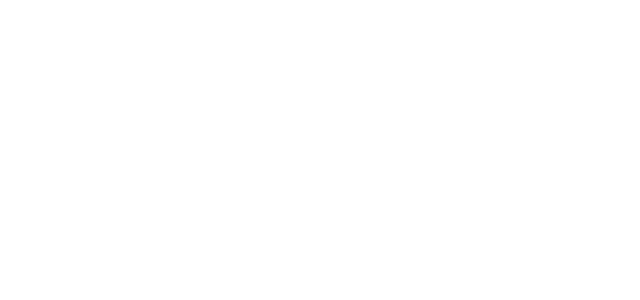
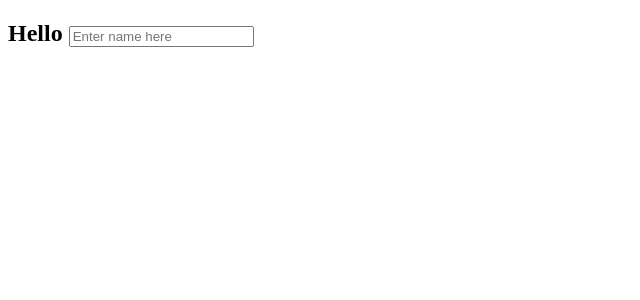
Before and after one commit to hvohr/hackathon-to-do, a Vue app: page / in a window 1280 px wide. Shown: the top 300 px of the page, without its empty margins (0-640 px from the left). Built offline with nearby package versions, Linux system fonts and the light colour scheme.

Commit message:
feat: add local storage and user name feature

```diff
--- a/src/App.vue
+++ b/src/App.vue
@@ -1,19 +1,51 @@
 <script setup>
-import { ref, onMounted, computed, watch } from 'vue'
+import { ref, onMounted, computed, watch } from "vue";
 // ref = handling state
 // mounted = when we first render page/component
 // computed = things in order
 // watch = watch for changes in ref/updates local storage
-const tasks = ref([])
+// v-model = implement a two-way binding for input elements??
+
+const tasks = ref([]);
 const name = ref('')
-const userTitle = ref('')
-const userCategory = ref(null)
+const userTitle = ref("");
+const userCategory = ref(null);
+
+const tasksOrder = computed(() =>
+  tasks.value.sort((a, b) => {
+    return b.createdAt - a.createdAt;
+  })
+);
+// ascending list by created time??
+
+watch(name, (newNameValue) => {
+  localStorage.setItem('name', newNameValue)
+})
+
+onMounted(() => {
+  name.value = localStorage.getItem('name') || ''
+})
+// set it so it stays on refresh??
+
 </script>
 
 <template>
+  <main class="app">
+    <section class="greeting">
+      <h2 class="title">
+        Hello <input type='text' placeholder="Enter name here" v-model='name'/>
 
+      </h2>
+    </section>
+  </main>
 </template>
 
 <style scoped>
-
+/* input:not([type="radio"]):not([type="checkbox"]), button {
+	appearance: none;
+	border: none;
+	outline: none;
+	background: none;
+	cursor: initial;
+} */
 </style>
--- a/src/style.css
+++ b/src/style.css
@@ -1,4 +1,4 @@
-:root {
+/* :root {
   font-family: Inter, system-ui, Avenir, Helvetica, Arial, sans-serif;
   line-height: 1.5;
   font-weight: 400;
@@ -86,4 +86,4 @@ button:focus-visible {
   button {
     background-color: #f9f9f9;
   }
-}
+} */
```
